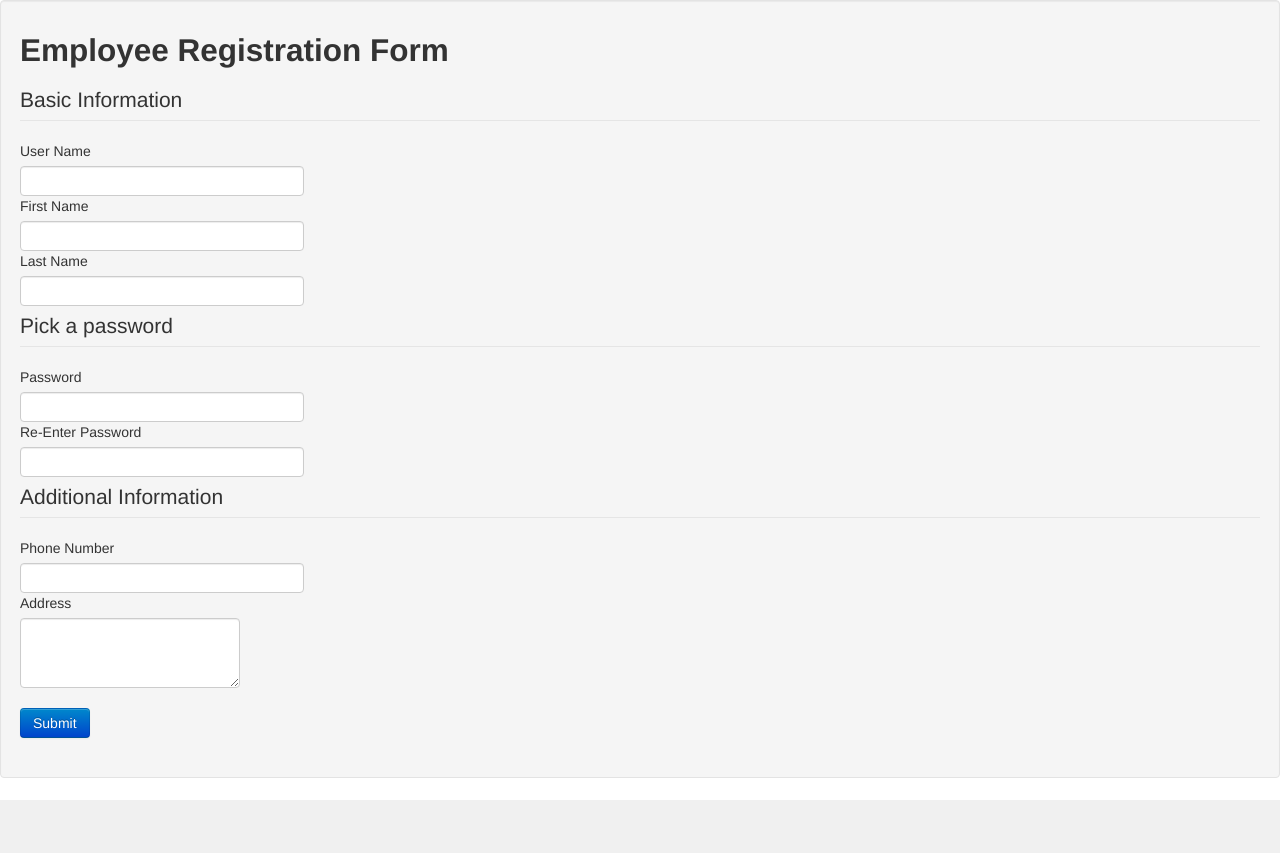
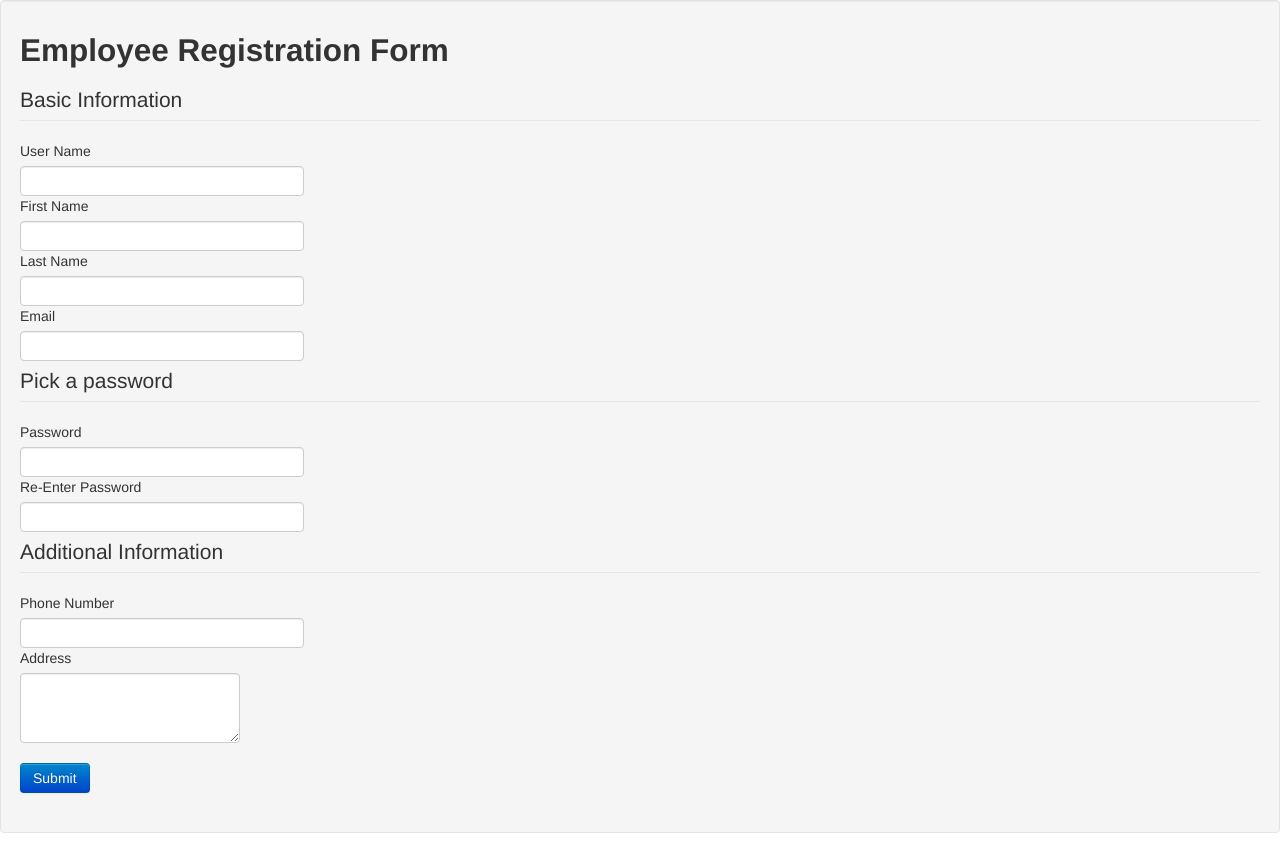
Before and after one commit to umworkma/Comp4350, a Flask app: page /employee_reg_form.html in a window 1280 px wide. Before the commit the page ends 800 px from the top, so only its background shows below. Run offline with Flask 2, Linux system fonts and the light colour scheme; some libraries are stand-ins or nearby versions.

Commit message:
add a function for validation

```diff
--- a/ESA/application.py
+++ b/ESA/application.py
@@ -8,16 +8,18 @@ def submit_form():
     username = request.args.get('username')
     fname = request.args.get('fname')
     lname = request.args.get('lname')
+    email = request.args.get('email')
     pwd1 = request.args.get('pwd1')
     phonenum = request.args.get('phonenum')
     address = request.args.get('address')
     #create a jason object and send it back to client
-    return jsonify(username=username, fname=fname, lname=lname, pwd1=pwd1, phonenum=phonenum, address=address)
+    return jsonify(username=username, fname=fname, lname=lname, email=email, pwd1=pwd1, phonenum=phonenum, address=address)
 
 
 @app.route('/employee_reg_form.html')
 def load_employee_reg_form():
     return render_template('employee_reg_form.html')
+
 
 
 @app.route('/')
--- a/ESA/templates/employee_reg_form.html
+++ b/ESA/templates/employee_reg_form.html
@@ -3,13 +3,13 @@
 {% block body %}
 
 <script type="text/javascript">
-    // create json object and send it to server
     function createJsonObject()
     {
         $.getJSON($SCRIPT_ROOT + '/_submit_form',{
             username: $('input[name="username"]').val(),
             fname: $('input[name="fname"]').val(),
             lname: $('input[name="lname"]').val(),
+            email: $('input[name="email"]').val(),
             pwd1: $('input[name="pwd1"]').val(),
             phonenum: $('input[name="phonenum"]').val(),
             address: $('#address').val()
@@ -22,6 +22,7 @@
                     +"\n user name: " + data.username
                     +"\n first name: " + data.fname
                     +"\n last name: " + data.lname
+                    +"\n email: " + data.email
                     +"\n password: " + data.pwd1
                     +"\n phone number: " + data.phonenum
                     +"\n address: " + data.address);
@@ -41,19 +42,25 @@
                         <label>User Name</label>
                     </div>
                     <div>
-                        <input name="username" type="text" class="input-xlarge">
+                        <input name="username" required type="text" class="input-xlarge">
                     </div>
                     <div>
                         <label>First Name</label>
                     </div>
                     <div>
-                        <input name="fname" type="text" class="input-xlarge">
+                        <input name="fname" required type="text" class="input-xlarge">
                     </div>
                     <div>
                         <label>Last Name</label>
                     </div>
                     <div>
-                        <input name="lname" type="text" class="input-xlarge">
+                        <input name="lname" required type="text" class="input-xlarge">
+                    </div>
+                    <div>
+                        <label>Email</label>
+                    </div>
+                    <div>
+                        <input name="email" required data-validation-matches-match="email" data-validation-matches-messag="hey" type="email" class="input-xlarge">
                     </div>
                 </fieldset>
                 <fieldset>
```
